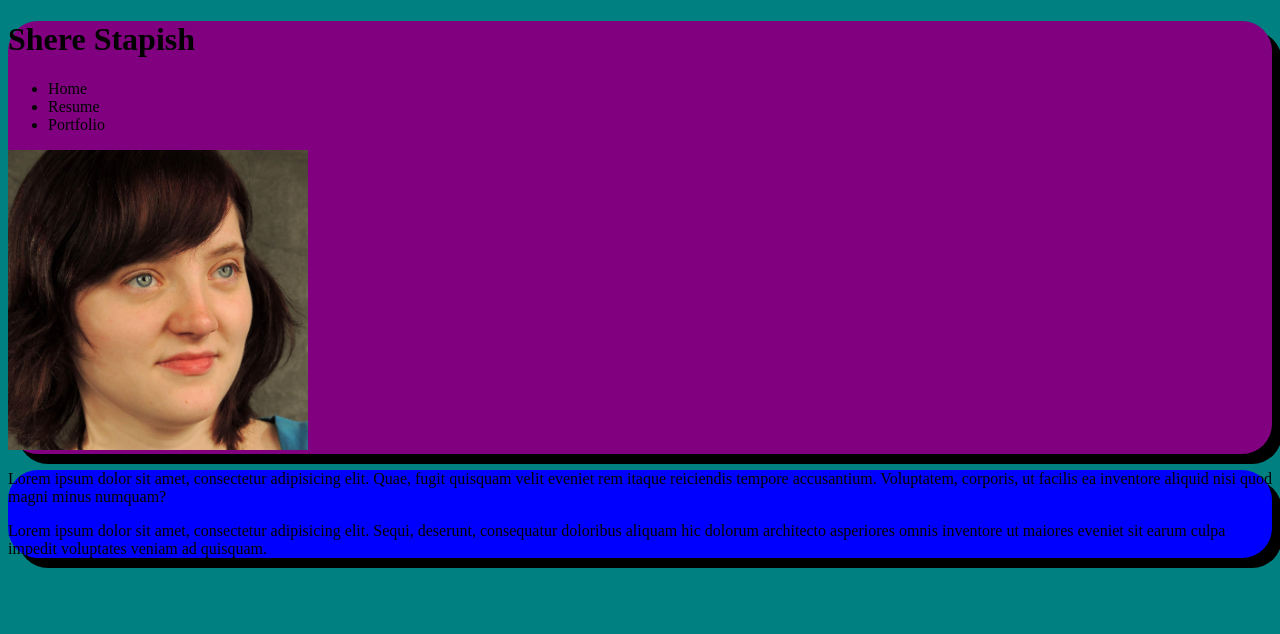
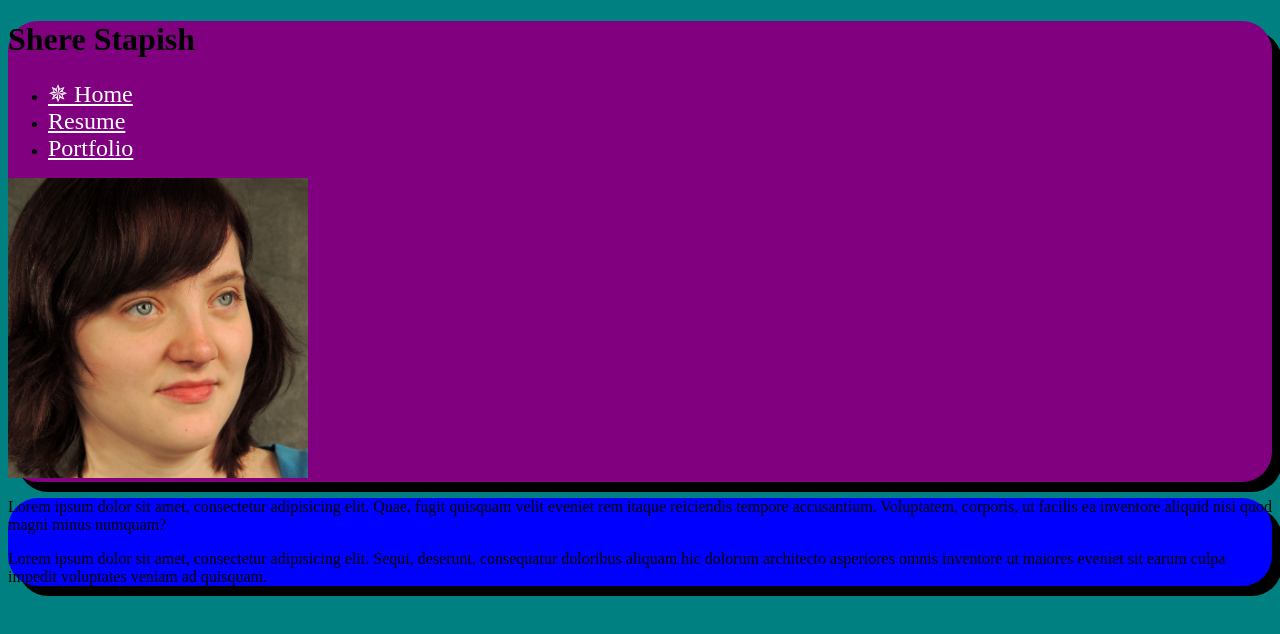
Before and after one commit to sstapish/p1-about-me, a plain HTML site: page index.html in a window 1280 px wide. Drawn offline with Linux system fonts and the light colour scheme.

Commit message:
fix links

```diff
--- a/css/styles.css
+++ b/css/styles.css
@@ -3,6 +3,10 @@ background: teal;
 font-family: ariel;
 }
 
+a {
+	font-size: 24px;
+	color: white;
+}
 img {
 	width: 300px;
 }
--- a/index.html
+++ b/index.html
@@ -17,9 +17,9 @@
 <nav>
 	<ul>
 
-		<li><a href="index.html"></a>Home</li>
-		<li><a href="resume.html"></a>Resume</li>
-		<li><a href="portfolio.html"></a>Portfolio</li>
+		<li><a href="index.html">&#10037; Home</a></li>
+		<li><a href="resume.html">Resume</a></li>
+		<li><a href="portfolio.html">Portfolio</a></li>
 
 	</ul>
 </nav>
```
